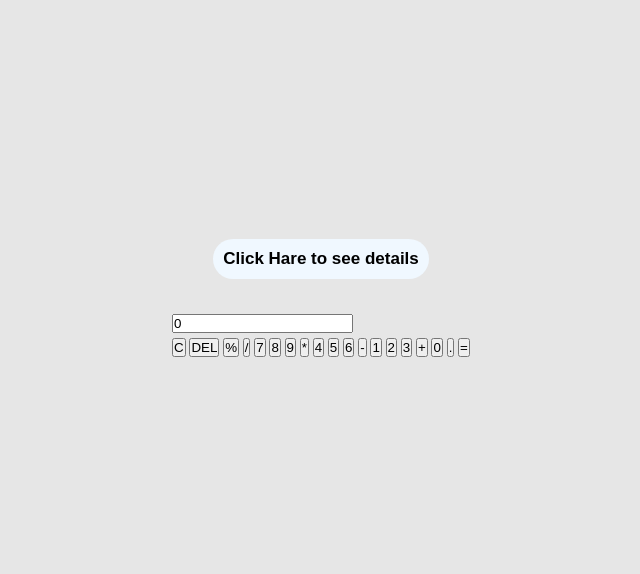
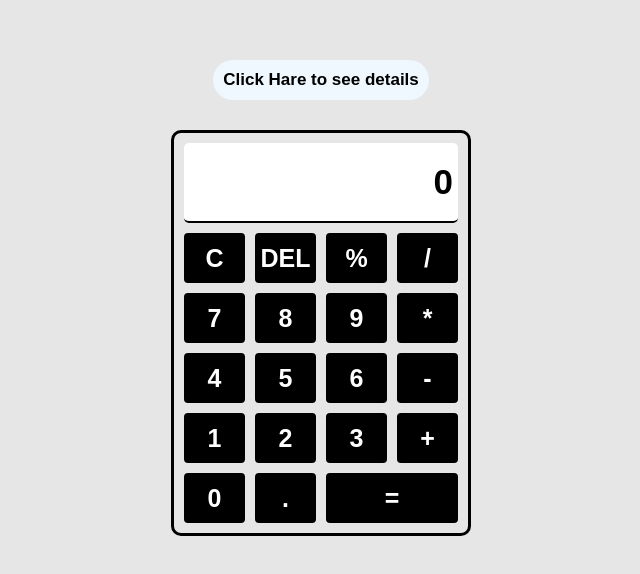
Before and after one commit to SakibHasan077/Calculator-App, a plain HTML site: page index.html in a window 1280 px wide. Shown: the part 102-676 px from the top of the page, without its empty margins (319-959 px from the left). Drawn offline with Linux system fonts and the light colour scheme.

Commit message:
Design calculator division

```diff
--- a/style.css
+++ b/style.css
@@ -80,3 +80,47 @@ body {
   word-spacing: 1px;
   font-size: 18px;
 }
+/** Calculator */
+.calcularor {
+  border: 3px solid black;
+  border-radius: 10px;
+  padding: 10px;
+  width: 300px;
+}
+#display {
+  width: 100%;
+  height: 80px;
+  border: 0;
+  border-bottom: 2px solid black;
+  margin-bottom: 10px;
+  border-radius: 5px;
+  font-size: 35px;
+  text-align: right;
+  font-weight: bold;
+  padding: 5px;
+}
+#display:focus {
+  border: 0;
+  border-bottom: 2px solid black;
+  outline: 0;
+}
+#calculator-btn {
+  display: grid;
+  grid-template-columns: repeat(4, 1fr);
+  gap: 10px;
+}
+#calculator-btn button {
+  height: 50px;
+  background-color: black;
+  color: white;
+  font-size: 25px;
+  font-weight: bold;
+  border: 0;
+  border-radius: 4px;
+}
+#calculator-btn button:hover {
+  background-color: rgb(41, 41, 41);
+}
+.btn_equal {
+  grid-column: 3/-1;
+}
```
